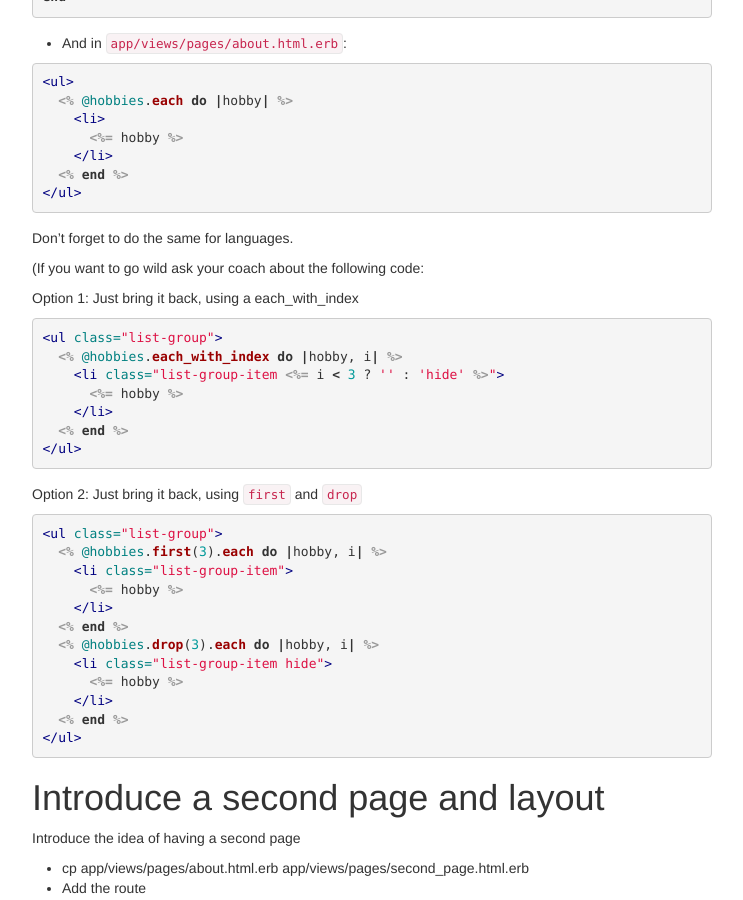
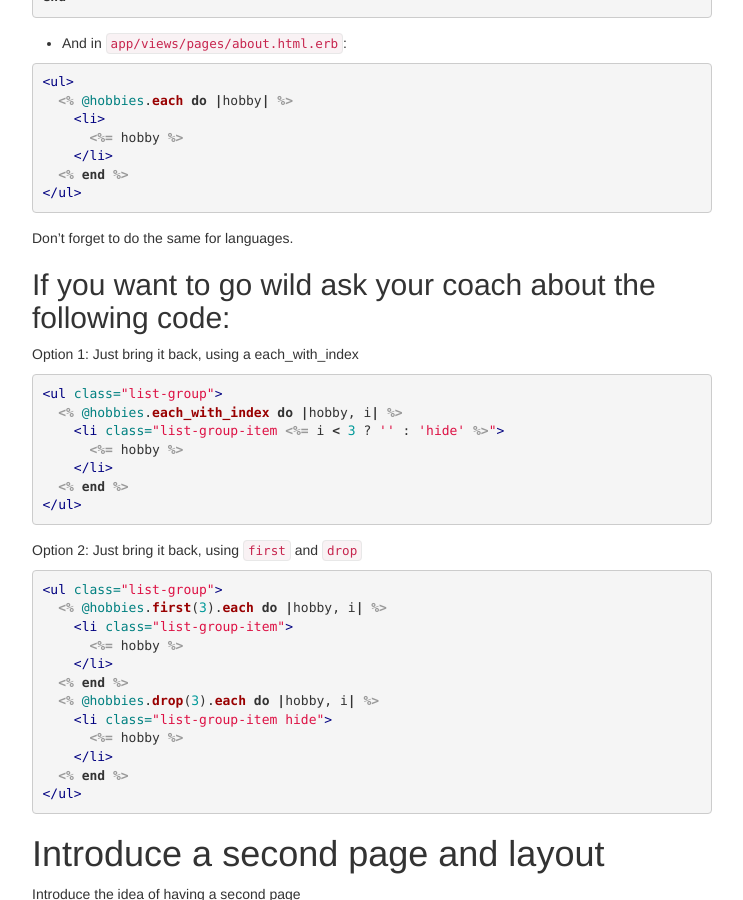
Before and after one commit to brug-be/railsgirls_guide, a Jekyll site: the page built from part_2_dynamic.md, in a window 1280 px wide and 900 px high, scrolled down 2289 px. Shown: the whole window, without its empty margins (268-1011 px from the left). Built offline with Jekyll 4.4.1, drawn with Linux system fonts in a browser that asks for light colours; nearby versions of some CDN libraries.

```diff
--- a/part_2_dynamic.md
+++ b/part_2_dynamic.md
@@ -138,7 +138,7 @@ end
 
 Don't forget to do the same for languages.
 
-(If you want to go wild ask your coach about the following code:
+## If you want to go wild ask your coach about the following code:
 
 Option 1: Just bring it back, using a each_with_index
 
```
